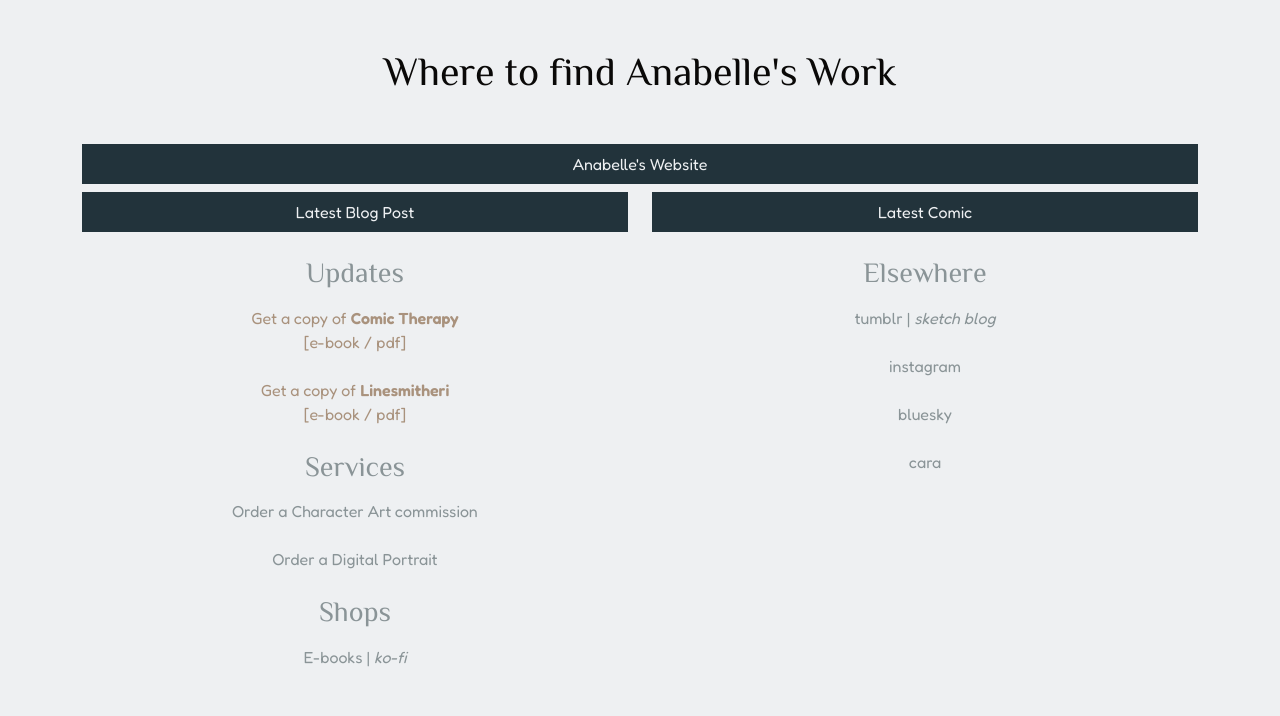
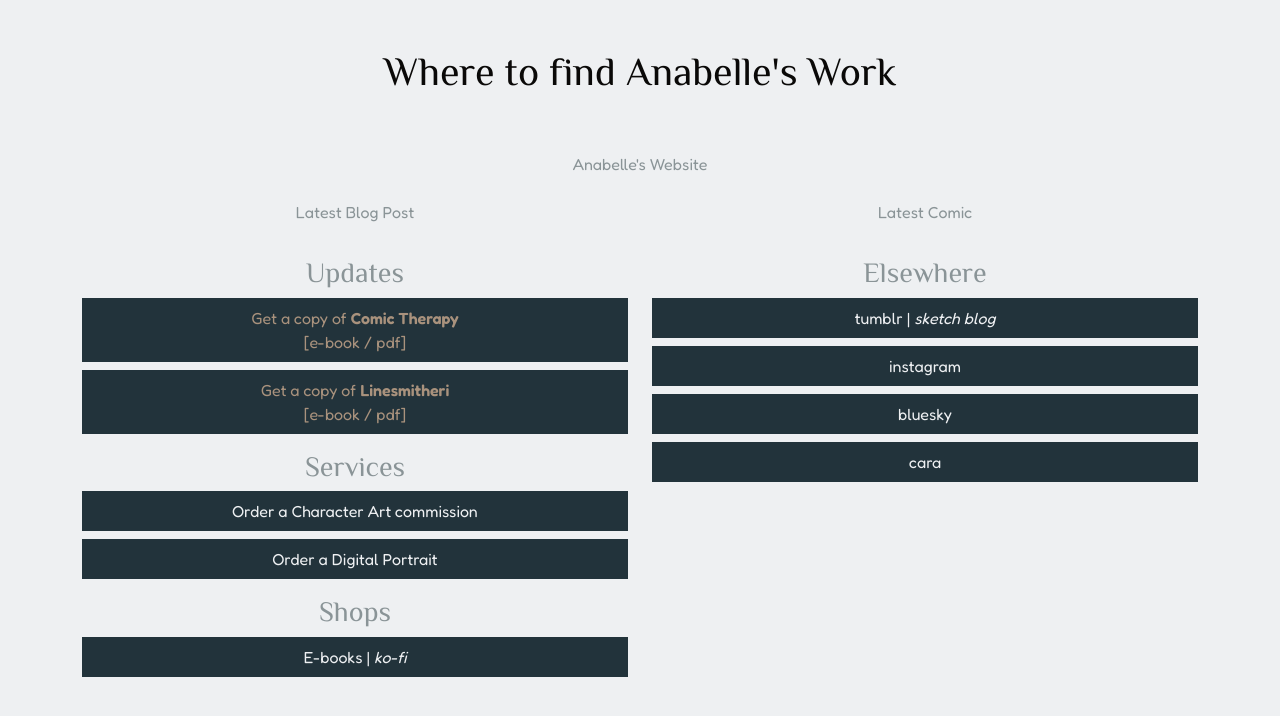
Before and after one commit to nabelore/nabelore.github.io, a Jekyll site: the page built from assets/html/links.html, in a window 1280 px wide. Shown: the top 716 px of the page. Built offline with Jekyll 4.4.1, drawn with Linux system fonts in a browser that asks for light colours.

Commit message:
Update main2.scss

```diff
--- a/_sass/main2.scss
+++ b/_sass/main2.scss
@@ -183,16 +183,16 @@
 	ul.linksPage > a.button.primary li:hover,
 	ul.linksPage a > li{
 		padding: .5rem;
-		background-color: $colo-light;
 		margin-bottom:.5rem;
-		color: $colo-accent2;
+		background-color: $colo-dark2;
+		color:$colo-light;
 	}
 
 	div.linksUpdate > ul.linksPage > a.button li:hover,
 	ul.linksPage > a.button.primary li,
 	ul.linksPage a > li:hover {
-		background-color: $colo-dark2;
-		color:$colo-light;
+		background-color: $colo-light;
+		color: $colo-accent2;
 		transition: 0.2s ease-in-out;
 	}
 
```
